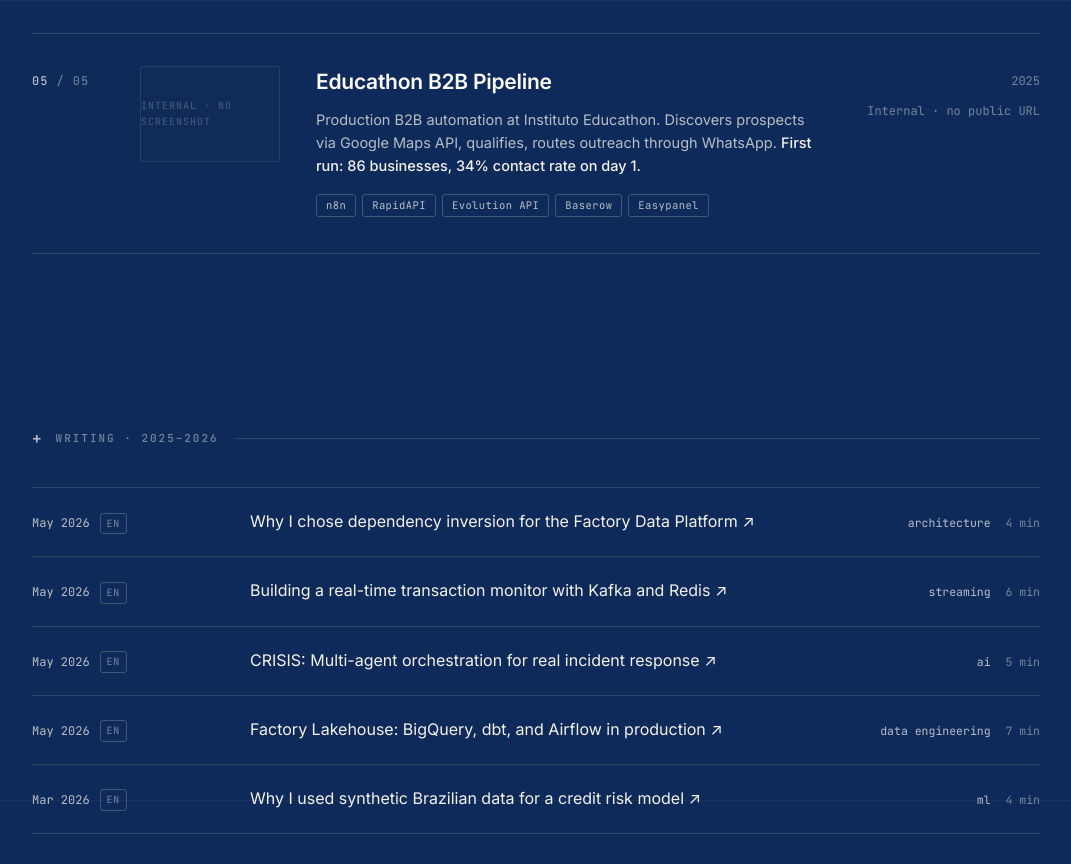
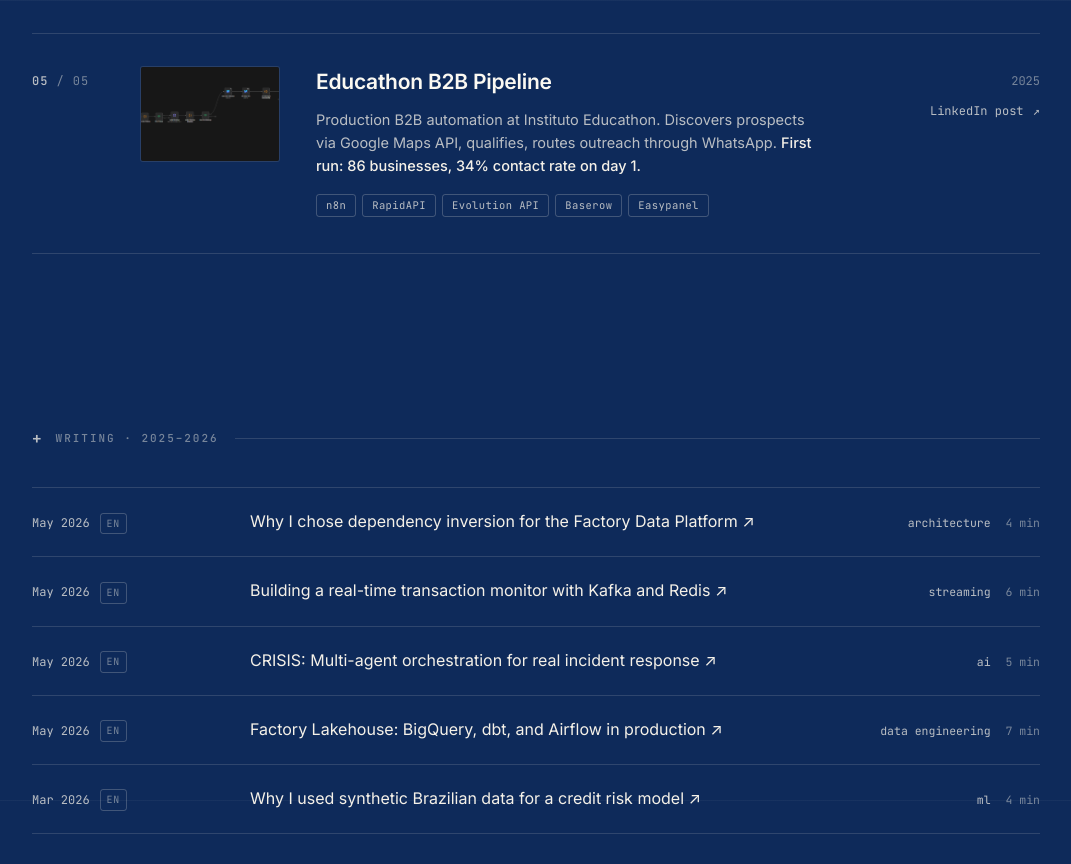
Before and after one commit to Albuqr/Portfolio, a website with bundled scripts: page portfolio/portfolio.html in a window 1280 px wide. Shown: the part 3200-4064 px from the top of the page, without its empty margins (104-1175 px from the left). Built offline with nearby package versions, Linux system fonts and the light colour scheme.

Commit message:
href fixes

```diff
--- a/portfolio/portfolio.html
+++ b/portfolio/portfolio.html
@@ -1791,7 +1791,10 @@ window.__TWEAKS__ = /*EDITMODE-BEGIN*/{
       <article class="work-row">
         <div class="work-num"><strong>05</strong> / 05</div>
         <div class="work-thumb">
-          <div style="width:100%;height:100%;background:rgba(245,241,232,0.04);display:flex;align-items:center;justify-content:center;font-family:var(--font-mono,'monospace');font-size:10px;letter-spacing:0.1em;color:rgba(245,241,232,0.25);text-transform:uppercase;">Internal · no screenshot</div>
+          <img src="assets/screenshots/n8n.png"
+               alt="Educathon B2B Pipeline — n8n automation"
+               loading="lazy"
+               style="width:100%;height:100%;object-fit:cover;">
         </div>
         <div class="work-body">
           <h3 class="work-title">Educathon B2B Pipeline</h3>
@@ -1806,7 +1809,11 @@ window.__TWEAKS__ = /*EDITMODE-BEGIN*/{
         </div>
         <div class="work-meta">
           <span class="year">2025</span>
-          <span class="internal">Internal · no public URL</span>
+          <a href="https://www.linkedin.com/posts/jo%C3%A3o-pedro-castro-albuquerque-60377a296_automation-n8n-b2b-activity-7431682721791369216-U2iM?utm_source=share&utm_medium=member_desktop&rcm=ACoAAEepMeMBpvmG0XuhO26XXYIvpPxKc_URTjQ"
+             target="_blank" rel="noopener"
+             class="work-link">
+            LinkedIn post <span class="arr">↗</span>
+          </a>
         </div>
       </article>
 
```
Also changed, not shown: portfolio/assets/screenshots/n8n 2.png (added), portfolio/assets/screenshots/n8n.png (added).
